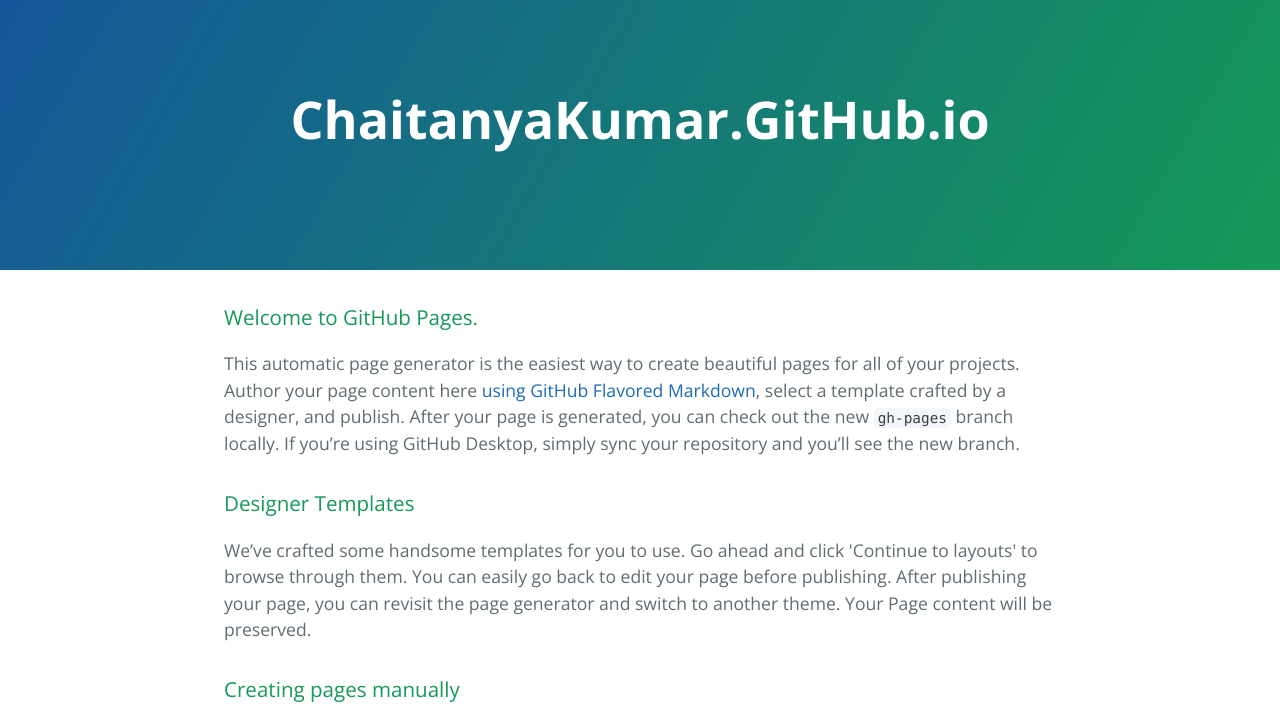
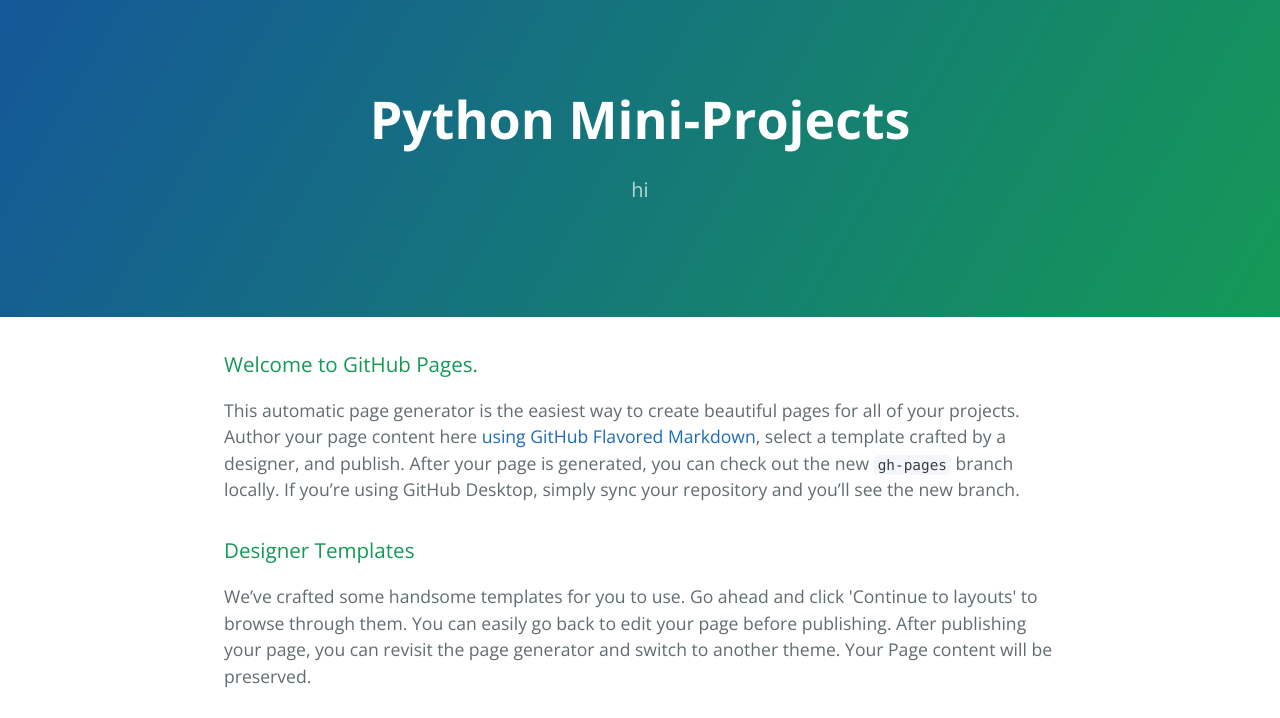
Before and after one commit to chaitanya6761/chaitanya6761.github.io, a plain HTML site: page index.html in a window 1280 px wide. Shown: the top 718 px of the page. Drawn offline with nearby package versions, Linux system fonts and the light colour scheme.

Commit message:
changes done

```diff
--- a/index.html
+++ b/index.html
@@ -11,8 +11,8 @@
   </head>
   <body>
     <section class="page-header">
-      <h1 class="project-name">ChaitanyaKumar.GitHub.io</h1>
-      <h2 class="project-tagline"></h2>
+      <h1 class="project-name">Python Mini-Projects</h1>
+      <h2 class="project-tagline"> hi</h2>
     </section>
 
     <section class="main-content">
```
